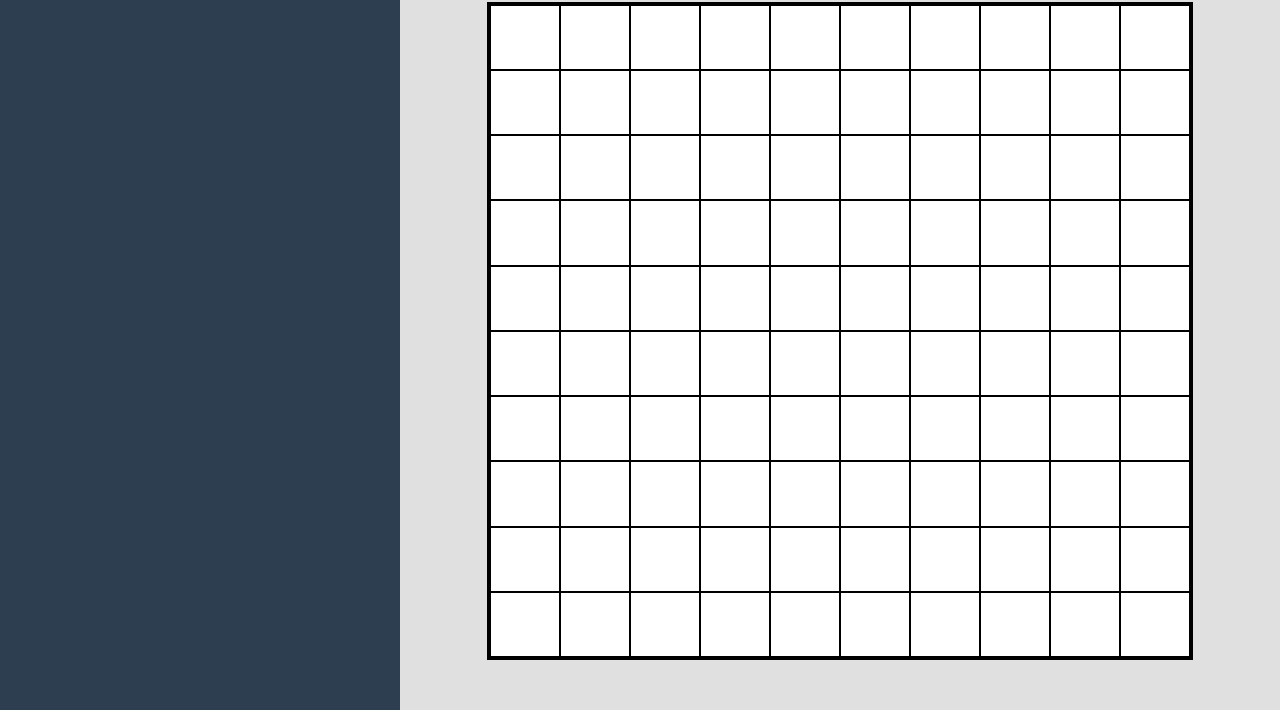
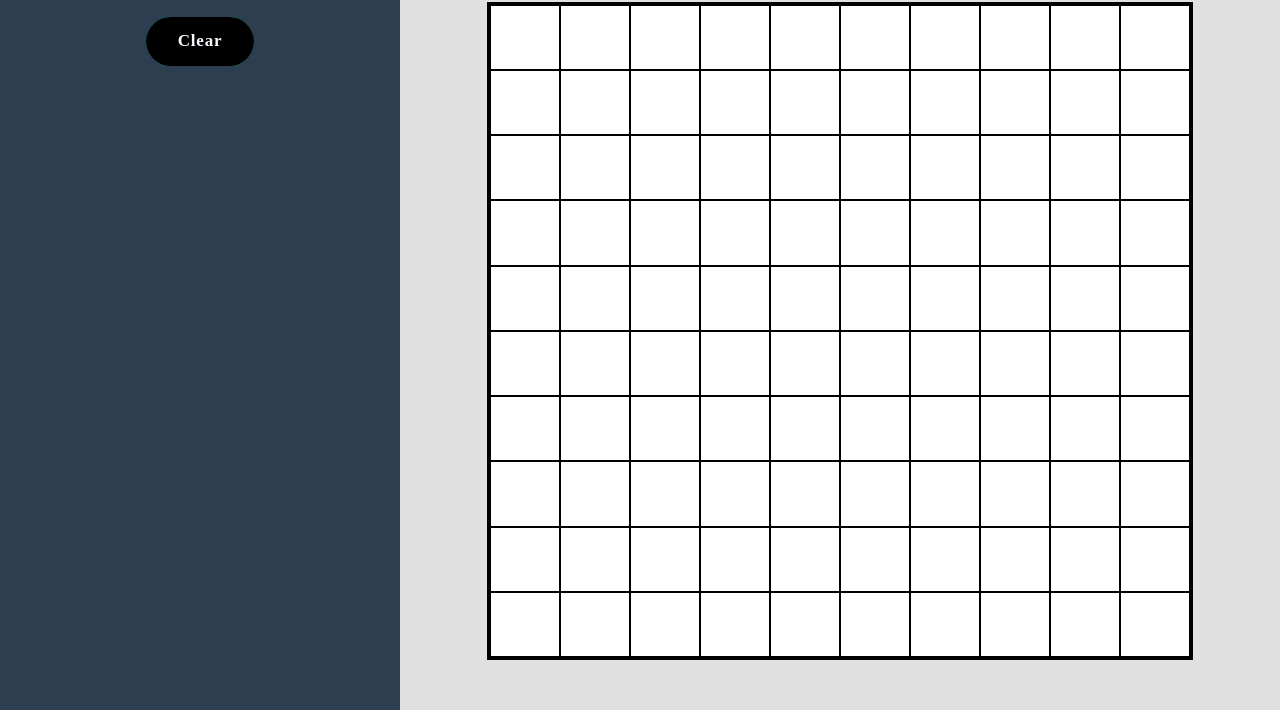
Before and after one commit to SahilSaxena007/Etch-a-Sketch, a plain HTML site: page main.html in a window 1280 px wide. Shown: the part 90-800 px from the top of the page. Drawn offline with Linux system fonts and the light colour scheme.

Commit message:
Clear Button Generated

```diff
--- a/main.html
+++ b/main.html
@@ -12,6 +12,8 @@
         <div class="left">
             <h2>Options</h2>
             <!-- Filling this up later to Container Sizing and Colour features -->
+            <button id="clear_button"> <span>Clear</span>
+            </button>
 
         </div>
         <div class="right">
--- a/script.js
+++ b/script.js
@@ -1,6 +1,8 @@
 // To essential place 16 * 16 div containers exactly of the same size in the grid which is 700 * 700
 
 function place_blocks(size){
+
+    // In order to set a changeable grid size, We need to first take input from the user in the form of a length bar.
     let block_length = (100/size);
     for (let i = 1; i <= (size * size); i++){
         const block = document.createElement('div');
@@ -9,14 +11,29 @@ function place_blocks(size){
         sketch_block.appendChild(block);
         block.addEventListener('mouseenter', () => {
             block.style.backgroundColor = 'black';
+            isClear = false;
         });
     }
 
+
+}
+
+function clear(){
+    const blocks = document.querySelectorAll('.sketch-block div');
+    blocks.forEach((item) => {
+        item.style.backgroundColor = 'White';
+    })
+    isClear = true;
 }
 
 
 // Creating a function where we enter a div and it becomes coloured and only that element becomes coloured.
 
+const sketch_block = document.querySelector('.sketch-block');
+const clear_button = document.querySelector('#clear_button');
+let isClear  = true;
 
-const sketch_block = document.querySelector('.sketch-block');
 place_blocks(10);
+
+//Events
+clear_button.addEventListener('click',clear);
--- a/stylesheet.css
+++ b/stylesheet.css
@@ -21,6 +21,62 @@ html, body {
     padding-top: 40px;
 }
 
+button {
+    outline: none;
+    cursor: pointer;
+    border: none;
+    padding: 0.9rem 2rem;
+    margin: 0;
+    font-family: inherit;
+    font-size: inherit;
+    position: relative;
+    display: inline-block;
+    letter-spacing: 0.05rem;
+    font-weight: 700;
+    font-size: 17px;
+    border-radius: 500px;
+    overflow: hidden;
+    background: #1abc9c;
+    color: ghostwhite;
+   }
+
+   button span {
+    position: relative;
+    z-index: 10;
+    transition: color 0.4s;
+   }
+
+   button:hover span {
+    color: black;
+   }
+
+   button::before,
+   button::after {
+    position: absolute;
+    top: 0;
+    left: 0;
+    width: 100%;
+    height: 100%;
+    z-index: 0;
+   }
+
+   button::before {
+    content: "";
+    background: #000;
+    width: 120%;
+    left: -10%;
+    transform: skew(30deg);
+    transition: transform 0.4s cubic-bezier(0.3, 1, 0.8, 1);
+   }
+
+   button:hover::before {
+    transform: translate3d(100%, 0, 0);
+   }
+
+
+
+
+
 .left p{
     color: #1abc9c;
 }
```
